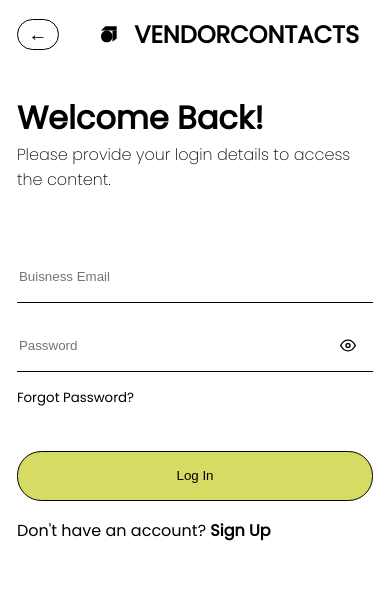
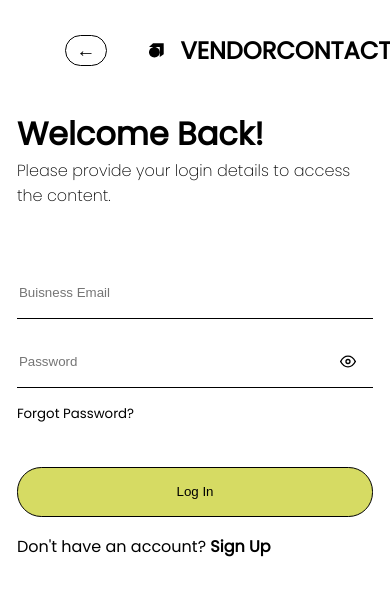
Before and after one commit to giridhar2000/vendorcontacts, a React (Create React App) app: page /login in a window 390 px wide. Shown: the top 596 px of the page. Built offline with nearby package versions, Linux system fonts and the light colour scheme.

Commit message:
responsivenss

```diff
--- a/src/Pages/Header/NavbarHeader.css
+++ b/src/Pages/Header/NavbarHeader.css
@@ -24,3 +24,9 @@
     color: white;
     cursor: pointer;
 }
+
+@media only screen and (min-device-width: 720px) and (max-device-width: 1280px) {
+    .navbarheader{
+        margin: 1rem 3rem auto !important;
+    }
+}
--- a/src/Pages/Login/Login.css
+++ b/src/Pages/Login/Login.css
@@ -71,6 +71,11 @@
     .login .loginimg {
         width: 30%;
     }
+
+    .loginContainer{
+        margin-top: -1vh;
+    }
+
 }
 
 @media(max-width:1100px) {
```
